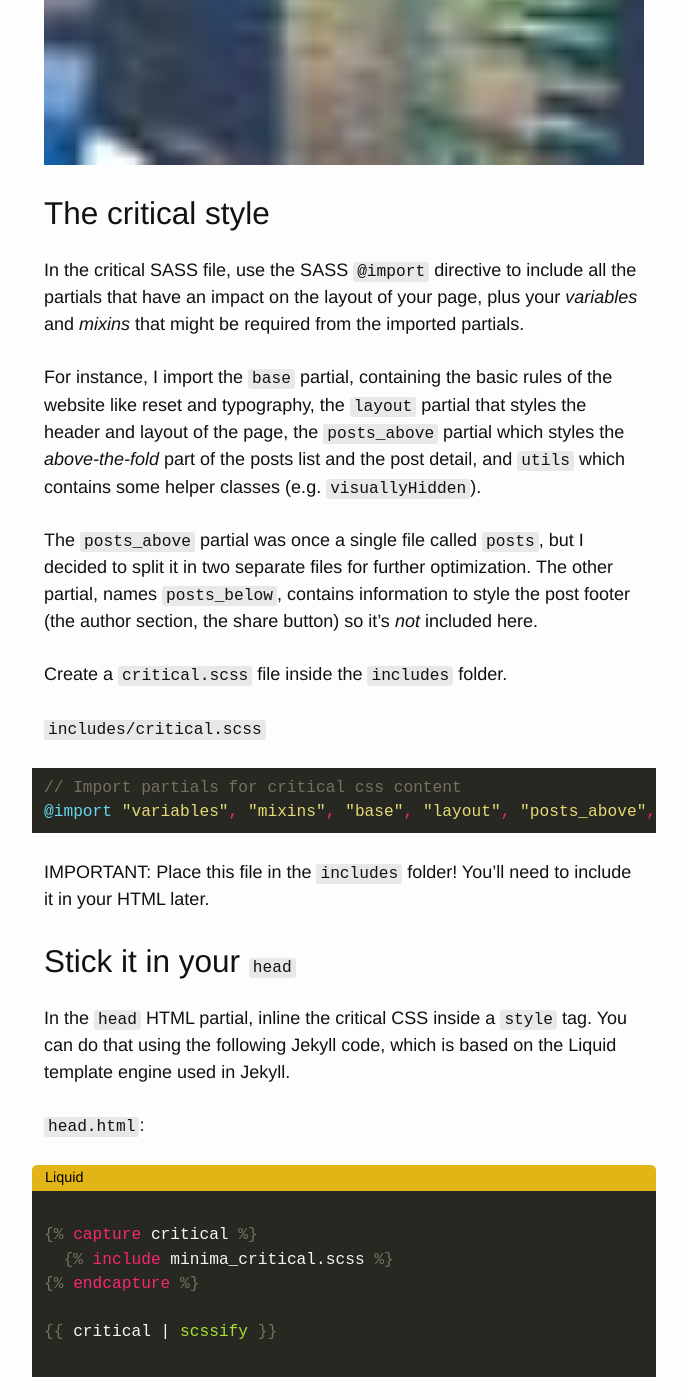
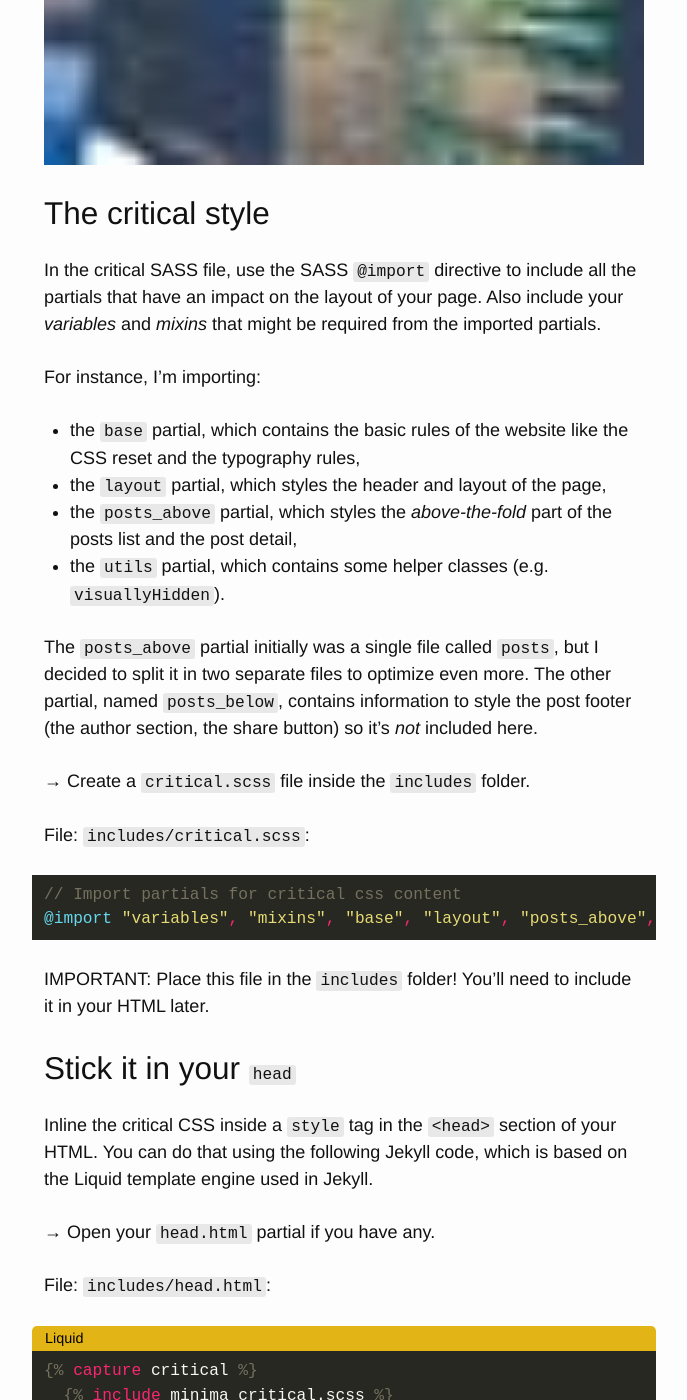
Before and after one commit to verlok/verlok.github.io, a Jekyll site: the page built from _posts/2019-06-17-critical-css-jekyll-sass-github-pages.md, in a window 1280 px wide and 1400 px high, scrolled down 677 px. Shown: the whole window, without its empty margins (296-983 px from the left). Built offline with Jekyll 4.4.1, drawn with Linux system fonts in a browser that asks for light colours; some of the changed text lies outside the part shown.

Commit message:
Final review of critical CSS post

````diff
--- a/_posts/2019-06-17-critical-css-jekyll-sass-github-pages.md
+++ b/_posts/2019-06-17-critical-css-jekyll-sass-github-pages.md
@@ -11,19 +11,24 @@ image: critical-css-jekyll-sass__2x.png
 
 This site is run by **Jekyll on GitHub pages** and its CSS is built using SASS. Today I decided to boost performance even more inlining the render-blocking _critical_ CSS, but even searching the internet I struggled to find an easy way to do it. This post is for you, in case you want to do the same.
 
-<img alt="Blurry but colored code :)" src="/assets/post-images/critical-css-jekyll-sass__ph.png" data-src="/assets/post-images/critical-css-jekyll-sass__1x.png" data-srcset="/assets/post-images/critical-css-jekyll-sass__1x.png 1x, /assets/post-images/critical-css-jekyll-sass__2x.png 2x" class="lazy post-image">
+<img alt="Blurry, uncomprehensible and colored code" src="/assets/post-images/critical-css-jekyll-sass__ph.png" data-src="/assets/post-images/critical-css-jekyll-sass__1x.png" data-srcset="/assets/post-images/critical-css-jekyll-sass__1x.png 1x, /assets/post-images/critical-css-jekyll-sass__2x.png 2x" class="lazy post-image">
 
 ## The critical style
 
-In the critical SASS file, use the SASS `@import` directive to include all the partials that have an impact on the layout of your page, plus your _variables_ and _mixins_ that might be required from the imported partials.
+In the critical SASS file, use the SASS `@import` directive to include all the partials that have an impact on the layout of your page. Also include your _variables_ and _mixins_ that might be required from the imported partials.
 
-For instance, I import the `base` partial, containing the basic rules of the website like reset and typography, the `layout` partial that styles the header and layout of the page, the `posts_above` partial which styles the _above-the-fold_ part of the posts list and the post detail, and `utils` which contains some helper classes (e.g. `visuallyHidden`).
+For instance, I'm importing:
 
-The `posts_above` partial was once a single file called `posts`, but I decided to split it in two separate files for further optimization. The other partial, names `posts_below`, contains information to style the post footer (the author section, the share button) so it's _not_ included here.
+- the `base` partial, which contains the basic rules of the website like the CSS reset and the typography rules,
+- the `layout` partial, which styles the header and layout of the page,
+- the `posts_above` partial, which styles the _above-the-fold_ part of the posts list and the post detail,
+- the `utils` partial, which contains some helper classes (e.g. `visuallyHidden`).
 
-Create a `critical.scss` file inside the `includes` folder.
+The `posts_above` partial initially was a single file called `posts`, but I decided to split it in two separate files to optimize even more. The other partial, named `posts_below`, contains information to style the post footer (the author section, the share button) so it's _not_ included here.
 
-`includes/critical.scss`
+&rarr; Create a `critical.scss` file inside the `includes` folder.
+
+File: `includes/critical.scss`:
 
 ```scss
 // Import partials for critical css content
@@ -34,34 +39,43 @@ IMPORTANT: Place this file in the `includes` folder! You'll need to include it i
 
 ## Stick it in your `head`
 
-In the ``head`` HTML partial, inline the critical CSS inside a `style` tag. You can do that using the following Jekyll code, which is based on the Liquid template engine used in Jekyll.
+Inline the critical CSS inside a `style` tag in the `<head>` section of your HTML. You can do that using the following Jekyll code, which is based on the Liquid template engine used in Jekyll.
 
-``head.html``:
+&rarr; Open your `head.html` partial if you have any.
+
+File: ``includes/head.html``:
 
 ```liquid
-{% raw %}
-{% capture critical %}
+{% raw %}{% capture critical %}
   {% include minima_critical.scss %}
 {% endcapture %}
 
-{{ critical | scssify }}
-{% endraw %}
+{{ critical | scssify }}{% endraw %}
 ```
 
-Also, it's a good idea to preload the `main` CSS file that you will use later in time:
+Also, it's a good idea to preload the `main.css` file that will be served to your users later in time.
+
+Use the following code to render the `link` tag pointing to your main CSS file.
 
 ```html
 <link rel="preload" href="{{ '/assets/main.css' | relative_url }}" as="style">
 ```
 
-
 ## The rest of your stylesheet
 
 If your website is simple enough, you can import the rest of your partials inside a single SCSS file, which you will load asynchronously using JavaScript.
 
-I for instance imported there all the syntax highlighting style, the footer, the pagination style, the icons style, and also the iframes and tables styles, which are likely to appear _below-the-fold_ most of the times.
+I for instance imported there all the SASS partials which style the page sections that are likely to appear _below-the-fold_:
 
-`assets/main.scss`
+- the syntax highlighting style,
+- the footer style,
+- the pagination style,
+- the SVG icons style,
+- the iframes and tables styles
+
+&rarr; Put the rest of your SASS rules inside your regular CSS file.
+
+File: `assets/main.scss`:
 
 ```scss
 ---
@@ -73,12 +87,13 @@ I for instance imported there all the syntax highlighting style, the footer, the
 
 **IMPORTANT**: The two lines with a triple dash at the beginning of the file are required by Jekyll to recognize and deploy the file as content.
 
-
 ## Load the rest of CSS using Javascript
 
-`default.html`
+There are many ways to load the rest of your CSS using Javascript, but I've decided to write the script myself since it's a very small portion of code.
 
-Just before the closing `body` tag, load non critical CSS using JS:
+&rarr; Just before the closing `body` tag, load non critical CSS using JS:
+
+File: `default.html`:
 
 ```html
 <!-- Non critical CSS -->
@@ -89,6 +104,14 @@ Just before the closing `body` tag, load non critical CSS using JS:
   link.setAttribute("href", href);
   document.documentElement.appendChild(link);
 </script>
+<!-- Fallback for disabled JS -->
+<noscript>
+  <link rel="stylesheet" href="/assets/main.css">
+</noscript>
 ```
 
-That's it! Easy and blazing fast.
+## Conclusion
+
+Inlining the critical part of your CSS makes your pages to display faster since CSS is in the browser's critical rendering path.
+
+Give it a try! If you have any comments, let me know in the comments section below!
````
